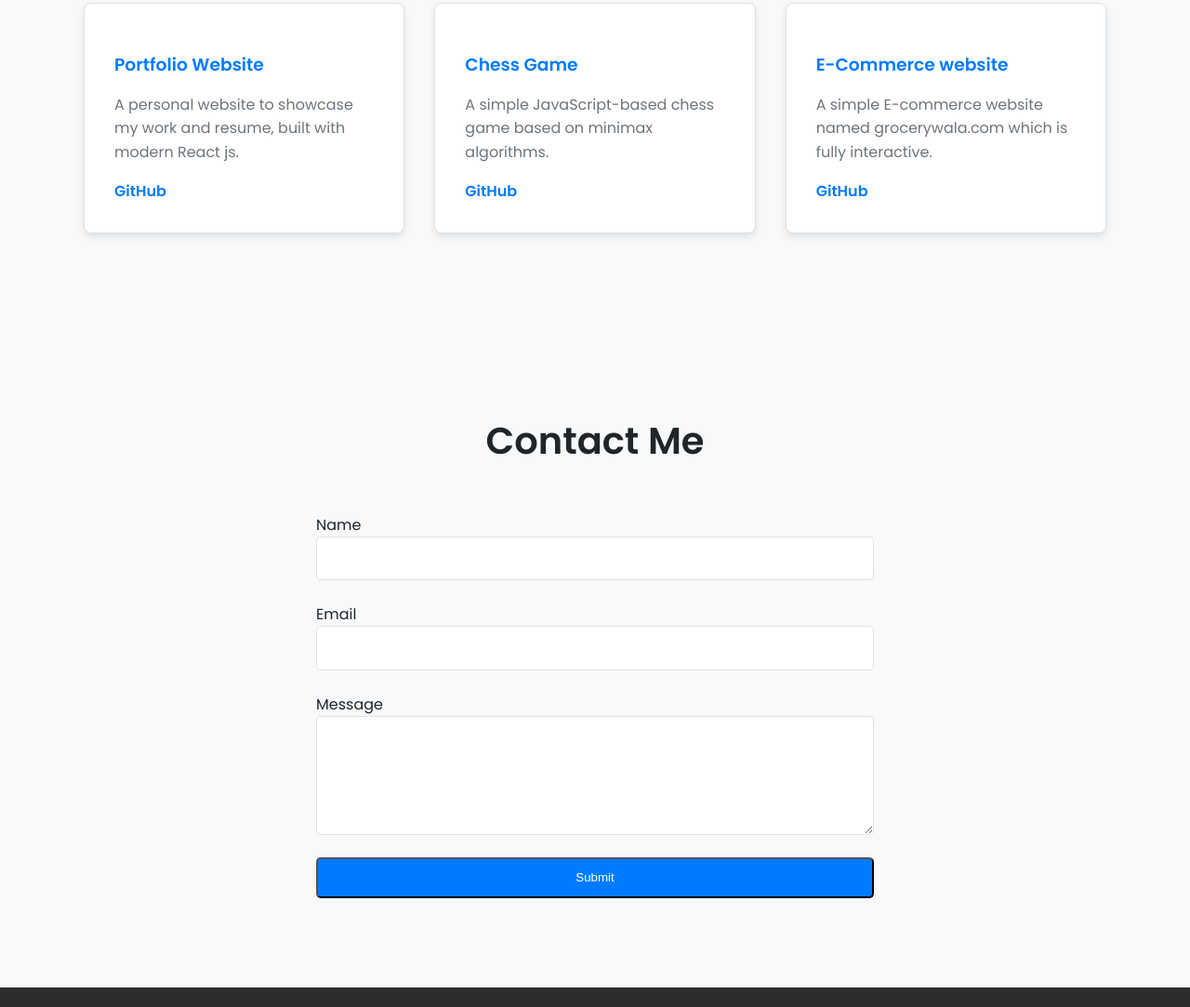
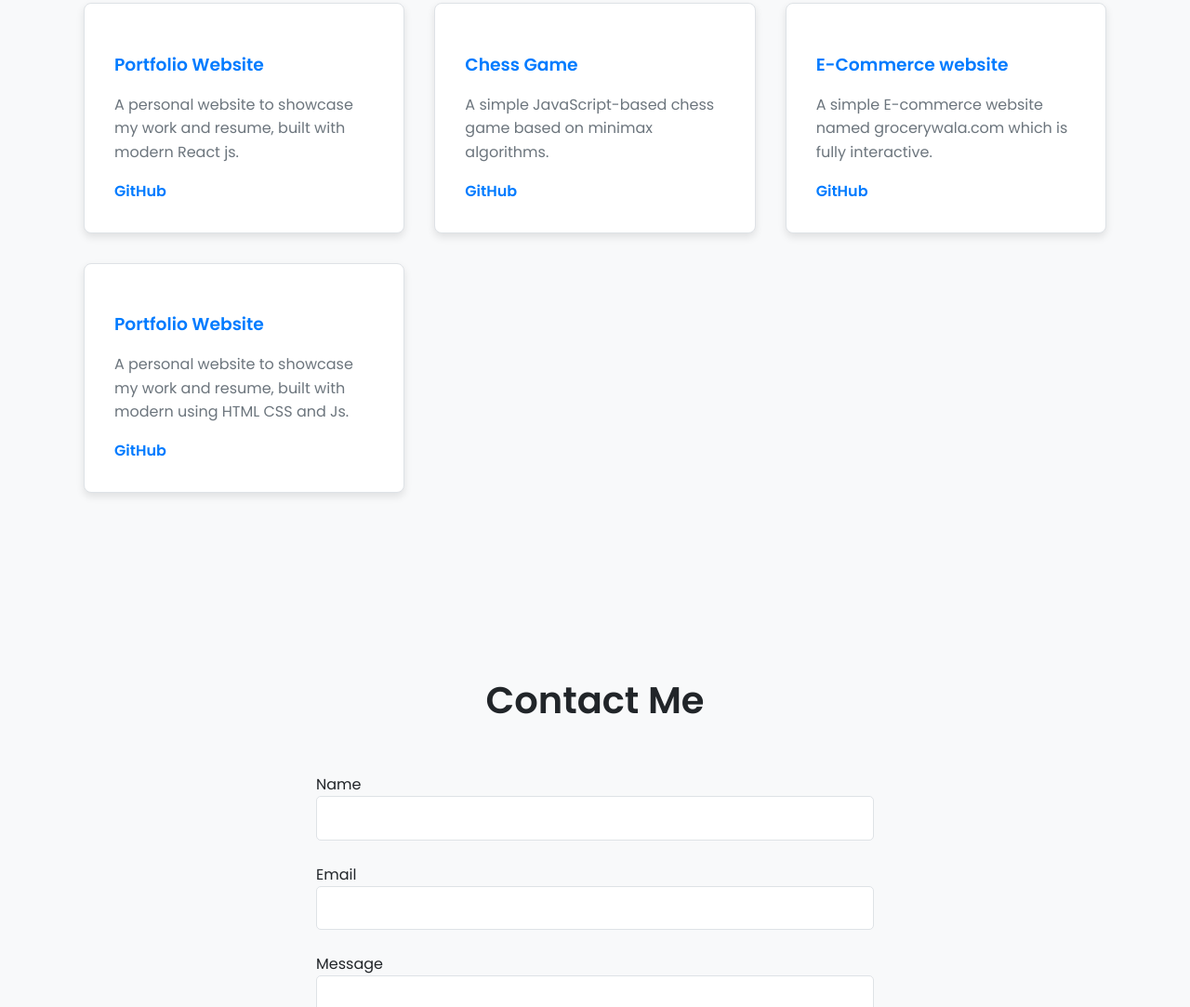
Before and after one commit to rk80532/Portfolio, a plain HTML site: page index.html in a window 1280 px wide. Shown: the part 2806-3889 px from the top of the page at 93% size. Drawn offline with Linux system fonts and the light colour scheme.

Commit message:
added projects links

```diff
--- a/index.html
+++ b/index.html
@@ -523,6 +523,14 @@
                             <a href="https://github.com/rk80532/E-commerce.git" target="_blank">GitHub</a>
                         </div>
                     </div>
+                    <!-- Project 4 -->
+                      <div class="project-card">
+                        <h3>Portfolio Website</h3>
+                        <p>A personal website to showcase my work and resume, built with modern using HTML CSS and Js.</p>
+                        <div class="project-links">
+                            <a href="https://github.com/rk80532/Portfolio.git" target="_blank">GitHub</a>
+                        </div>
+                    </div>
                 </div>
             </div>
         </section>
```
